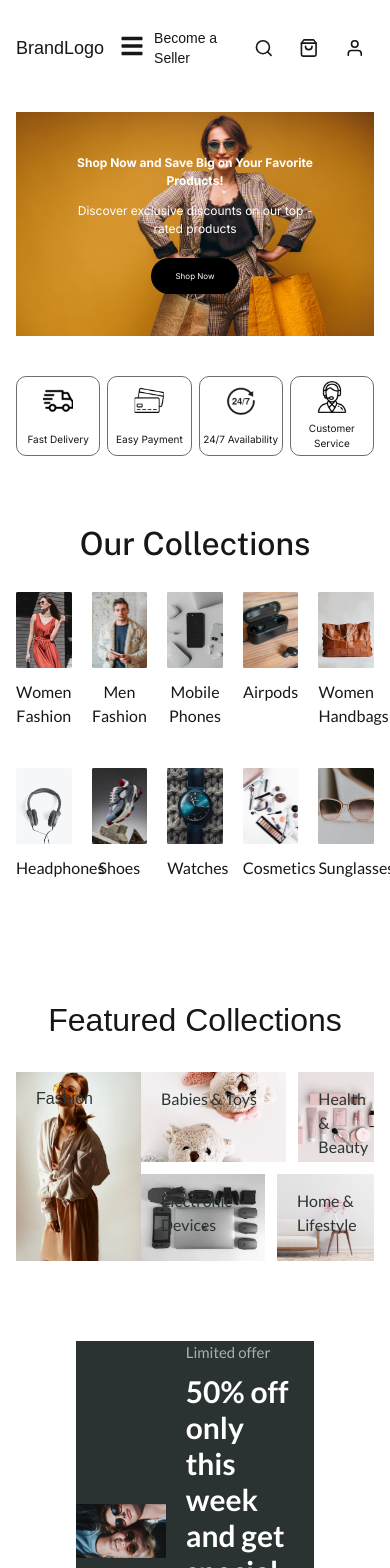
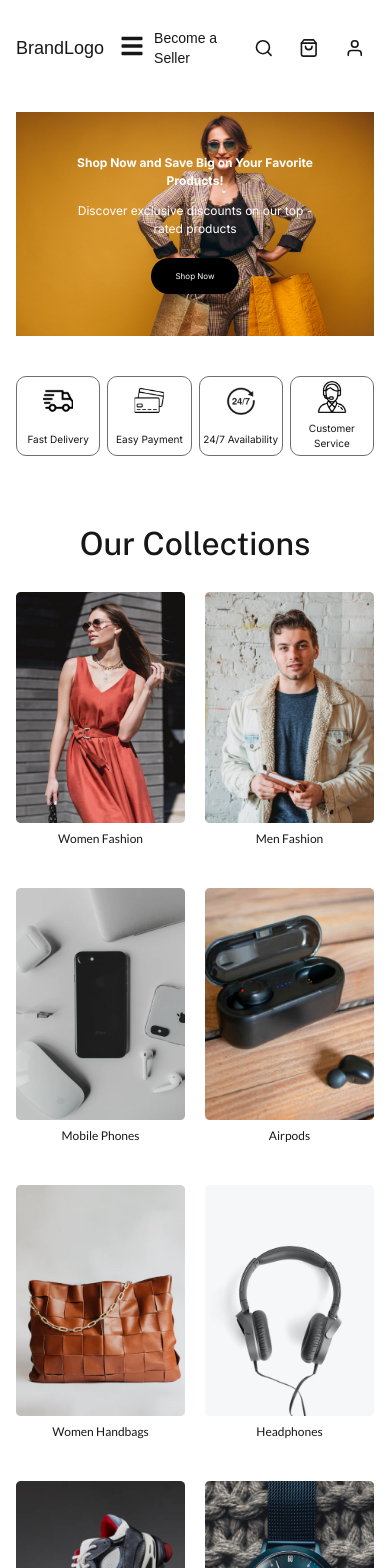
Before and after one commit to kushandesilva59/clothes-shop, a Next.js app: page / in a window 390 px wide. Shown: the top 1568 px of the page. Built offline with nearby package versions, Linux system fonts and the light colour scheme; a web font is replaced by a local one.

Commit message:
update with responsive collection section

```diff
--- a/src/app/components/CollectionSection/CollectionSection.jsx
+++ b/src/app/components/CollectionSection/CollectionSection.jsx
@@ -35,7 +35,7 @@ const CollectionSection = () => {
         Our Collections
       </h3>
       <div
-        className={`pt-6 grid grid-cols-5 grid-rows-2 justify-center gap-x-5 gap-y-10 ${lato.className}`}
+        className={`pt-6 grid lg:grid-cols-5 lg:grid-rows-2 sm:grid-cols-3 justify-center gap-x-5 gap-y-10 ${styles.collectionSection} ${lato.className}`}
       >
         {collections.map((collection, index) => (
           <div key={index}>
--- a/src/app/styles/CollectionSection.module.css
+++ b/src/app/styles/CollectionSection.module.css
@@ -1,5 +1,18 @@
+
+
 .title{
     font-size: 32px;
     font-weight: 500;
     text-align: center;
 }
+
+@media (max-width: 600px){
+    .collectionSection{
+        grid-template-columns: repeat(2, minmax(0, 1fr));
+    }
+
+    .collectionSection p{
+        margin-top: 7px;
+        font-size: 12px;
+    }
+}
```
